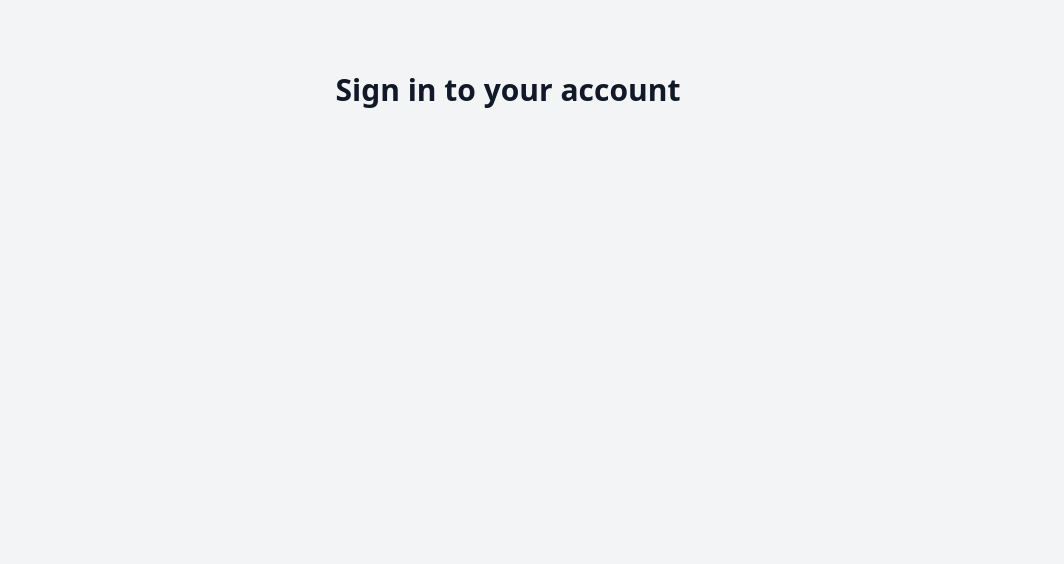
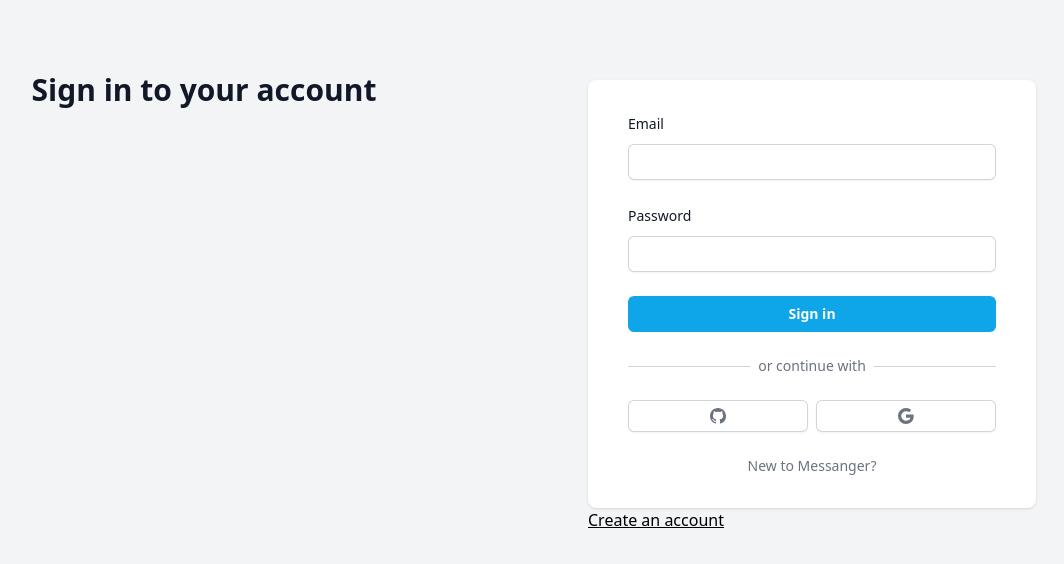
Before and after one commit to Mahdi-Aghaei/Rescue-Association, a Next.js app: page / in a window 1280 px wide. Shown: the top 564 px of the page, without its empty margins (132-1196 px from the left). Built offline with nearby package versions, Linux system fonts and the light colour scheme; no server answers.

Commit message:
Create AuthForm.tsx

```diff
--- /dev/null
+++ b/app/(site)/components/AuthForm.tsx
@@ -0,0 +1,157 @@
+"use client";
+import React, { useCallback, useEffect, useState } from "react";
+import { FieldValues, SubmitHandler, useForm } from "react-hook-form";
+import Input from "@/app/components/inputs/Input";
+import Button from "@/app/components/Button";
+import AuthSocialButton from "./AuthSocialButton";
+import { BsGoogle, BsGithub } from "react-icons/bs";
+import { signIn, useSession } from "next-auth/react";
+import axios from "axios";
+import toast from "react-hot-toast";
+import { useRouter } from "next/navigation";
+
+type Variant = "LOGIN" | "REGISTER";
+
+const AuthForm = () => {
+  const session = useSession();
+  const router = useRouter();
+  const [variant, setVariant] = useState<Variant>("LOGIN");
+  const [isLoading, setIsLoading] = useState(false);
+
+  useEffect(() => {
+    if (session?.status === "authenticated") {
+      console.log("authenticated");
+      router.push("/users");
+    }
+  }, [session?.status, router]);
+
+  const toggleVariant = useCallback(() => {
+    if (variant === "LOGIN") {
+      setVariant("REGISTER");
+    } else {
+      setVariant("LOGIN");
+    }
+  }, [variant]);
+
+  const {
+    register,
+    handleSubmit,
+    formState: { errors },
+  } = useForm<FieldValues>({
+    defaultValues: {
+      name: "",
+      email: "",
+      password: "",
+    },
+  });
+
+  const onSubmit: SubmitHandler<FieldValues> = (data) => {
+    setIsLoading(true);
+
+    if (variant === "REGISTER") {
+      axios
+        .post("/api/register", data)
+        .then(() => signIn("credentials", data))
+        .catch(() => toast.error("Somthing went wrong!"))
+        .finally(() => setIsLoading(false));
+    }
+
+    if (variant === "LOGIN") {
+      signIn("credentials", {
+        ...data,
+        redirect: false,
+      })
+        .then((callback) => {
+          if (callback?.error) {
+            toast.error("Invalid credentials");
+          }
+
+          if (callback?.ok && !callback?.error) {
+            toast.success("Logged in");
+            router.push("/users");
+          }
+        })
+        .finally(() => setIsLoading(false));
+    }
+  };
+
+  const socialAction = (action: string) => {
+    setIsLoading(true);
+
+    signIn(action, { redirect: false })
+      .then((callback) => {
+        if (callback?.error) {
+          toast.error("Invalid Credentials");
+        }
+
+        if (callback?.ok && !callback?.error) {
+          toast.success("Logged in");
+        }
+      })
+      .finally(() => setIsLoading(false));
+  };
+  return (
+    <div className="mt-8 sm:mx-auto sm:w-full sm:max-w-md">
+      <div className="bg-white px-4 py-8 shadow sm:rounded-lg sm:px-10">
+        <form className="space-y-6" onSubmit={handleSubmit(onSubmit)}>
+          {variant === "REGISTER" && (
+            <Input id="name" label="Name" register={register} errors={errors} />
+          )}
+          <Input
+            id="email"
+            label="Email"
+            type="email"
+            register={register}
+            errors={errors}
+            disabled={isLoading}
+          />
+          <Input
+            id="password"
+            label="Password"
+            type="password"
+            register={register}
+            errors={errors}
+            disabled={isLoading}
+          />
+          <Button disabled={isLoading} fullWidth type="submit">
+            {variant === "LOGIN" ? "Sign in" : "Register"}
+          </Button>
+        </form>
+        <div className="mt-6">
+          <div className="relative">
+            <div className="absolute inset-0 flex items-center">
+              <div className="w-full border-t border-gray-300" />
+            </div>
+            <div className="relative flex justify-center text-sm">
+              <span className="bg-white px-2 text-gray-500">
+                or continue with
+              </span>
+            </div>
+          </div>
+          <div className="mt-6 flex gap-2">
+            <AuthSocialButton
+              icon={BsGithub}
+              onClick={() => socialAction("github")}
+            />
+            <AuthSocialButton
+              icon={BsGoogle}
+              onClick={() => socialAction("google")}
+            />
+          </div>
+        </div>
+        <div className="flex gap-2 justify-center text-sm mt-6 px-2 text-gray-500">
+          <div>
+            {variant === "LOGIN"
+              ? "New to Messanger?"
+              : "Already have an account?"}
+          </div>
+        </div>
+      </div>
+      <div onClick={toggleVariant} className="underline cursor-pointer">
+        {variant === "LOGIN" ? "Create an account" : "Login"}
+      </div>
+    </div>
+  );
+};
+
+export default AuthForm;
```
